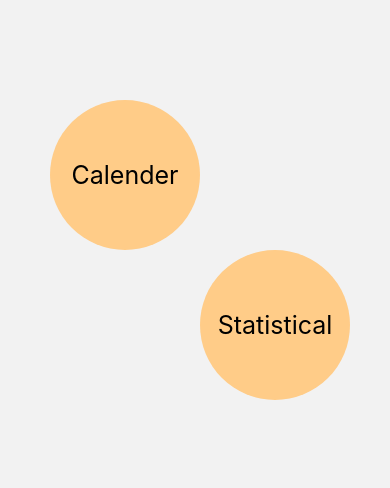
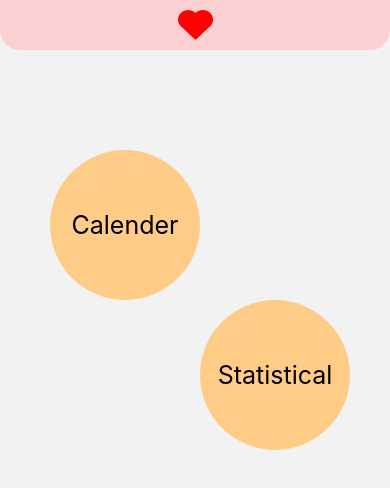
Before and after one commit to vanlinh1602/HealthTrackingApp, a React Native app in the folder HealthTracking/: screen / in a window 390 px wide. Shown: the top 488 px of the page. Built offline with nearby package versions, Linux system fonts and the light colour scheme.

Commit message:
add new folder and color

```diff
--- a/HealthTracking/package.json
+++ b/HealthTracking/package.json
@@ -13,7 +13,8 @@
     "@react-navigation/native": "^6.0.8",
     "@react-navigation/stack": "^6.1.1",
     "react": "17.0.2",
-    "react-native": "0.67.4",
+    "react-native": "^0.67.4",
+    "react-native-calendars": "^1.1275.0",
     "react-native-gesture-handler": "^2.3.2",
     "react-native-safe-area-context": "^4.2.1",
     "react-native-screens": "^3.13.1"
@@ -23,7 +24,7 @@
     "@babel/runtime": "^7.12.5",
     "@react-native-community/eslint-config": "^2.0.0",
     "babel-jest": "^26.6.3",
-    "eslint": "7.14.0",
+    "eslint": "^7.32.0",
     "jest": "^26.6.3",
     "metro-react-native-babel-preset": "^0.66.2",
     "react-test-renderer": "17.0.2"
--- a/HealthTracking/src/App.js
+++ b/HealthTracking/src/App.js
@@ -7,31 +7,32 @@ import {
 } from 'react-native';
 import { NavigationContainer } from '@react-navigation/native';
 import { createStackNavigator } from '@react-navigation/stack';
-import Calender from './Screens/Calender';
 import Statistical from './Screens/Statistical';
+import CalendarScreen from './Screens/CalendarScreen';
 import Home from './Screens/Home';
+import HeaderBar from './Utils/HeaderBar';
 const Stack = createStackNavigator();
 
 const App = () => {
     return (
       <NavigationContainer>
-        <Stack.Navigator>
+        <Stack.Navigator
+          screenOptions={
+            {
+              header: HeaderBar
+            }}
+        >
           <Stack.Screen
             name = 'Trang chủ'
             component={Home}
-            options={
-              {
-                header: ()=>null
-              }
-            }
           />
           <Stack.Screen
-            name = 'Calender'
-            component={Calender}
+            name = 'Calendar'
+            component={CalendarScreen}
           />
           <Stack.Screen
             name = 'Statistical'
-            component={Calender}
+            component={Statistical}
           />
         </Stack.Navigator>
       </NavigationContainer>
--- /dev/null
+++ b/HealthTracking/src/Screens/CalendarScreen.js
@@ -0,0 +1,67 @@
+import React from 'react';
+import {
+  StyleSheet,
+  Text,
+  View,
+  Pressable
+} from 'react-native';
+import { Calendar } from 'react-native-calendars';
+import { TextInput } from 'react-native-gesture-handler';
+import HeaderBar from '../Utils/HeaderBar';
+
+const CalendarScreen = () => {
+  return (
+    <View style={styles.calendarBackground}>
+      <View style = {{width: '100%'}}>
+        <Calendar
+          style={styles.CalendarBackgroud}
+          theme={
+            {
+              calendarBackground: '#FCD0D0'
+            }
+          }
+        />
+      </View>
+      <View style = {styles.Status}>
+          <TextInput
+            style = {styles.TextInput}
+            placeholder = 'Hôm nay của bạn thế nào?'
+          />
+      </View>
+    </View>
+
+  );
+};
+
+const styles = StyleSheet.create({
+  calendarBackground: {
+    flex: 1,
+    backgroundColor: '#FDE7E7',
+    alignItems: 'center',
+
+  },
+  CalendarBackgroud: {
+    marginTop: 20,
+    borderRadius: 15,
+    width: '95%',
+    borderColor: '#F178B6',
+    borderWidth: 1,
+    marginLeft: '2.5%'
+  },
+  TextInput:{
+    width: '90%',
+    height: 150,
+    backgroundColor: '#ffff',
+    marginLeft: '5%',
+    borderColor : '#F178B6',
+    borderRadius: 10,
+    borderWidth: 1,
+  },
+  Status:{
+    width : '100%',
+    marginTop: 20,
+  },
+});
+
+
+export default CalendarScreen;
--- a/HealthTracking/src/Screens/Calender.js
+++ /dev/null
@@ -1,15 +0,0 @@
-import React from 'react';
-import {
-  StyleSheet,
-  Text,
-  View,
-  Pressable
-} from 'react-native';
-
-export default function Calender() {
-    return (
-      <View>
-          <Text> This is Calender screen</Text>
-      </View>
-    );
-};
--- a/HealthTracking/src/Screens/Home.js
+++ b/HealthTracking/src/Screens/Home.js
@@ -9,7 +9,7 @@ import CustomButton from '../Utils/CustomButton';
 
 export default function Home({navigation}) {
     function MoveToCanlender(){
-        navigation.navigate('Calender')
+        navigation.navigate('Calendar')
     }
     function MoveToStatistical(){
         navigation.navigate('Statistical')
--- /dev/null
+++ b/HealthTracking/src/Utils/HeaderBar.js
@@ -0,0 +1,38 @@
+import React from 'react';
+import {
+  StyleSheet,
+  Text,
+  View,
+  Pressable,
+  Image
+} from 'react-native';
+
+export default function HeaderBar(){
+
+    return(
+        <View style={styles.viewHeader}>
+            <Image
+                style = {styles.image}
+                source={require('../Image/Love_Heart_symbol.svg.png')}
+            />
+        </View>
+    );
+
+};
+
+
+const styles = StyleSheet.create({
+    viewHeader:{
+        height: 50,
+        backgroundColor: '#FCD0D0',
+        borderBottomRightRadius: 20,
+        borderBottomLeftRadius: 20,
+        alignItems: 'center',
+        justifyContent: 'center',
+    },
+    image:{
+        height: 30,
+        width: 35,
+        resizeMode: 'stretch',
+    }
+});
```
Also changed, not shown: HealthTracking/src/Image/Love_Heart_symbol.svg.png (added), HealthTracking/src/color.txt (added), 1 other file (tests, documents, lock files or other folders).
